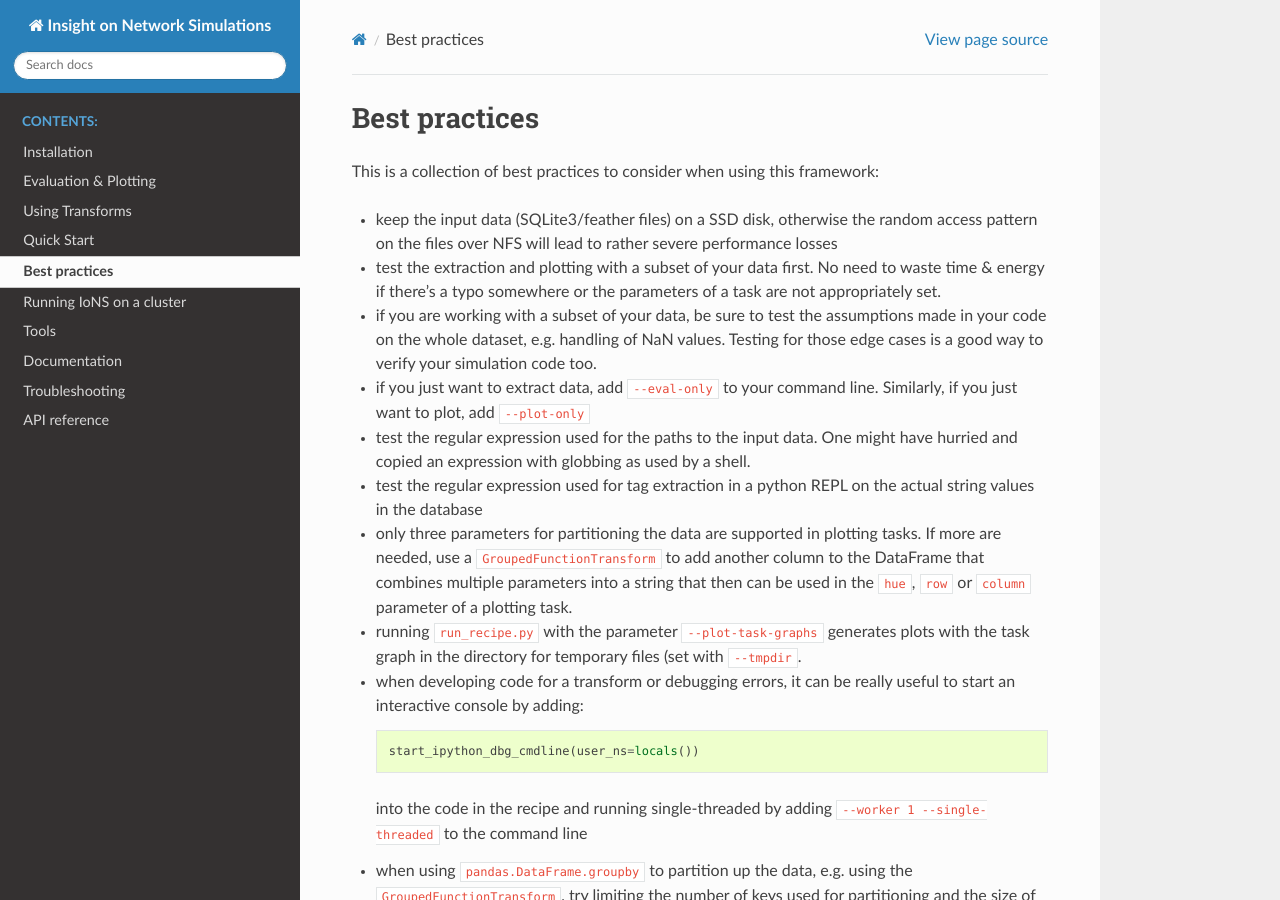
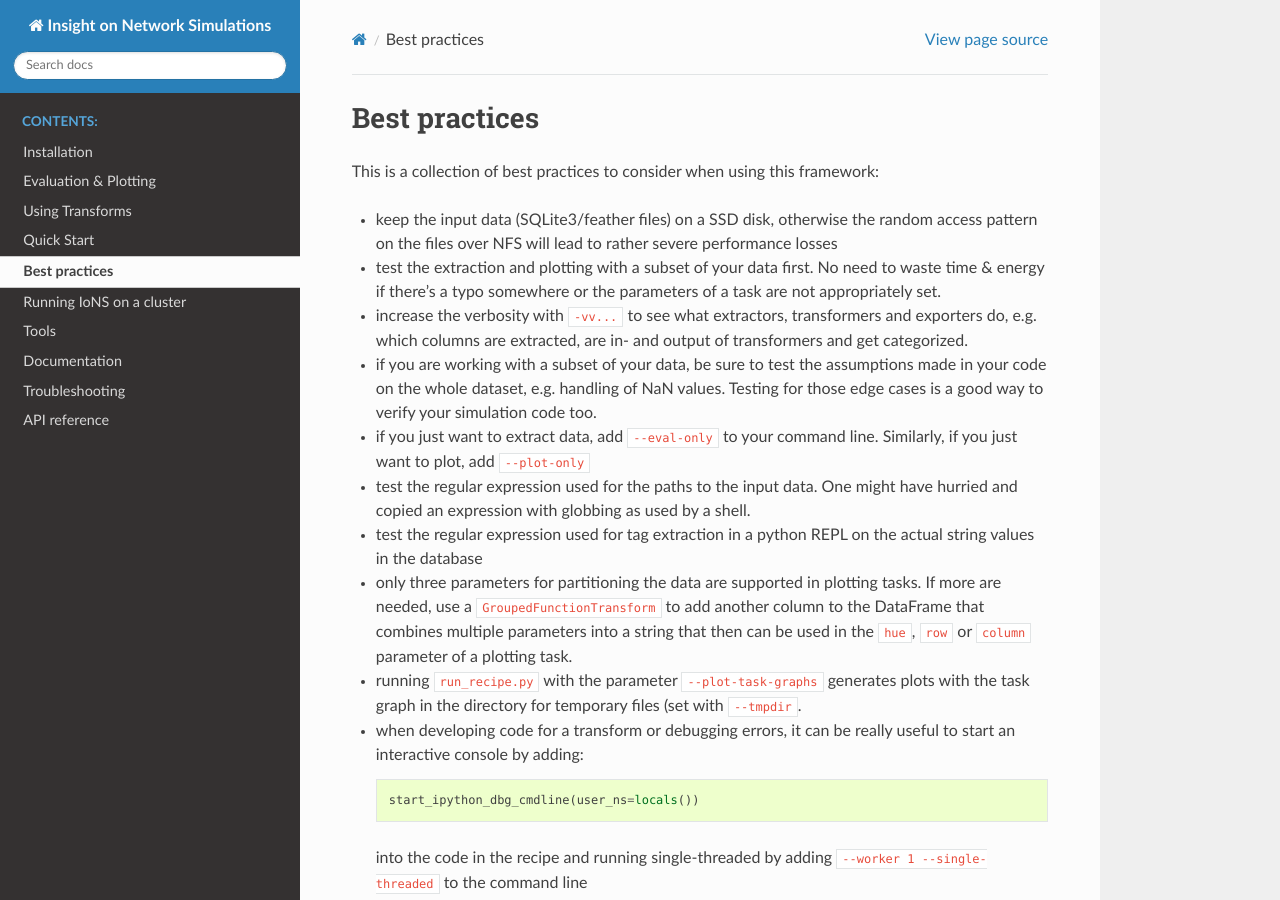
Before and after one commit to ibr-cm/ions, a Sphinx documentation site: the page built from docs/source/best_practices.md, in a window 1280 px wide and 900 px high. Built offline with Sphinx 7.4.7 and the Read the Docs theme 2.0.0, drawn with Linux system fonts in a browser that asks for light colours; pages that are not in the unit, such as notebooks, are missing from menus.

Commit message:
Update best_practices.md

```diff
--- a/docs/source/best_practices.md
+++ b/docs/source/best_practices.md
@@ -9,6 +9,9 @@ This is a collection of best practices to consider when using this framework:
 - test the extraction and plotting with a subset of your data first. No need to
   waste time & energy if there's a typo somewhere or the parameters of a task are
   not appropriately set.
+- increase the verbosity with `-vv...` to see what extractors, transformers and
+  exporters do, e.g. which columns are extracted, are in- and output of transformers
+   and get categorized.
 - if you are working with a subset of your data, be sure to test the assumptions
   made in your code on the whole dataset, e.g. handling of NaN values. Testing
   for those edge cases is a good way to verify your simulation code too.
```
